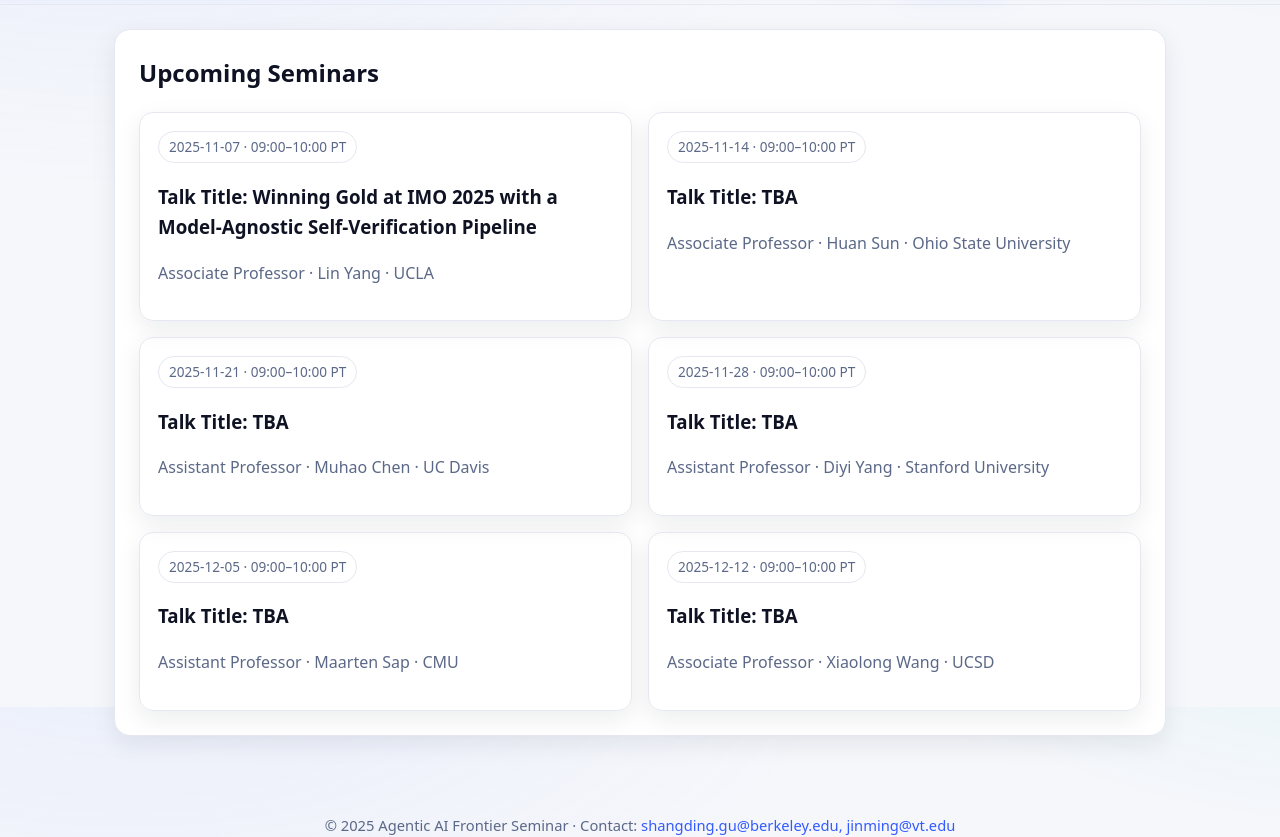
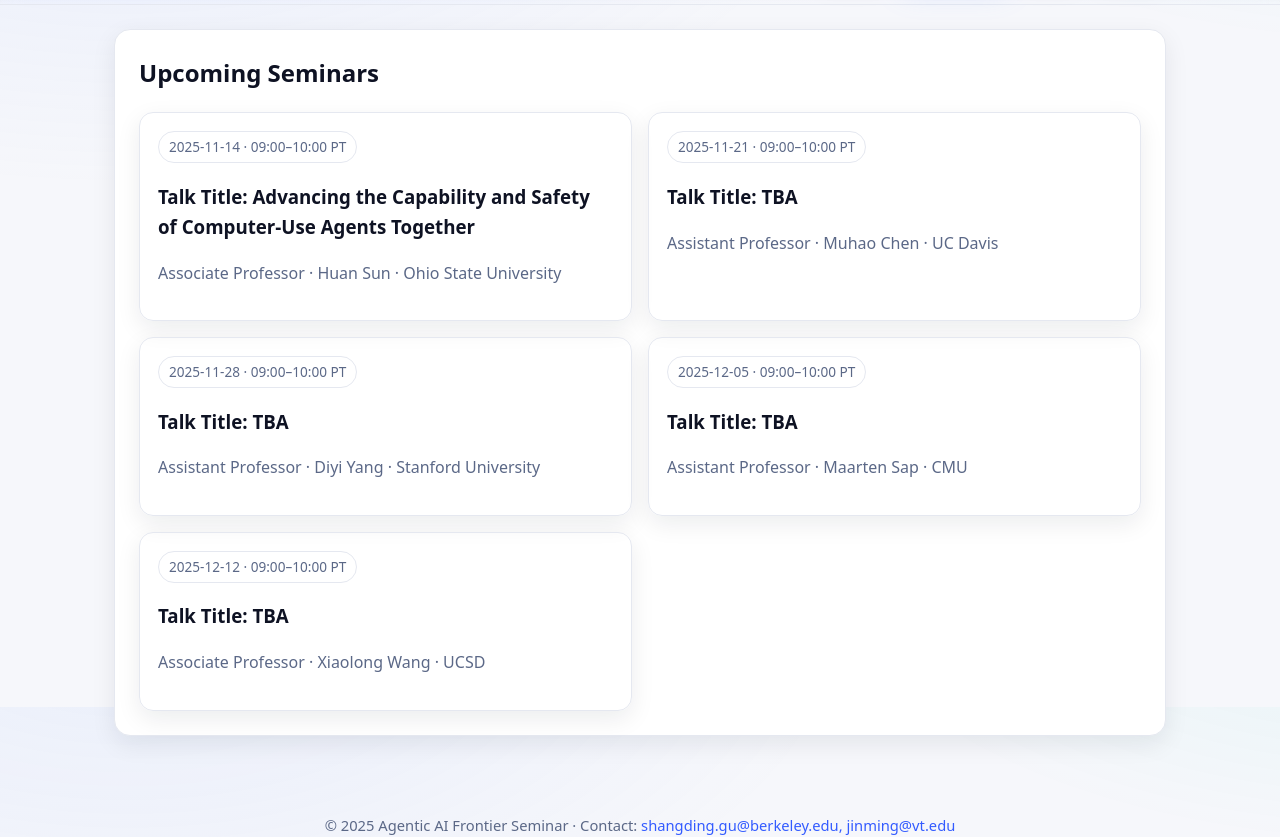
Before and after one commit to agentic-ai-frontier-seminar/agentic-ai-frontier-seminar.github.io, a plain HTML site: page upcoming.html in a window 1280 px wide. Shown: the part 93-930 px from the top of the page. Drawn offline with Linux system fonts and the light colour scheme.

Commit message:
Update upcoming event details in upcoming.html
Removed outdated talk details and updated the title for the upcoming event.

```diff
--- a/upcoming.html
+++ b/upcoming.html
@@ -40,19 +40,11 @@
 
 
 
-        <article class="card">
-          <div class="badge">2025-11-07 · 09:00–10:00 PT</div>
-          <h3>Talk Title: Winning Gold at IMO 2025 with a Model-Agnostic Self-Verification Pipeline</h3>
-          <div class="muted">Associate Professor · Lin Yang · UCLA</div>
-          <p></p>
-          <div class="card-actions">
-            <!-- <a class="btn" href="#" aria-disabled="true">Join Link(TBA)</a> -->
-          </div>
-        </article>
+
 
         <article class="card">
           <div class="badge">2025-11-14 · 09:00–10:00 PT</div>
-          <h3>Talk Title: TBA</h3>
+          <h3>Talk Title: Advancing the Capability and Safety of Computer-Use Agents Together</h3>
           <div class="muted">Associate Professor · Huan Sun · Ohio State University</div>
           <p></p>
           <div class="card-actions">
```
